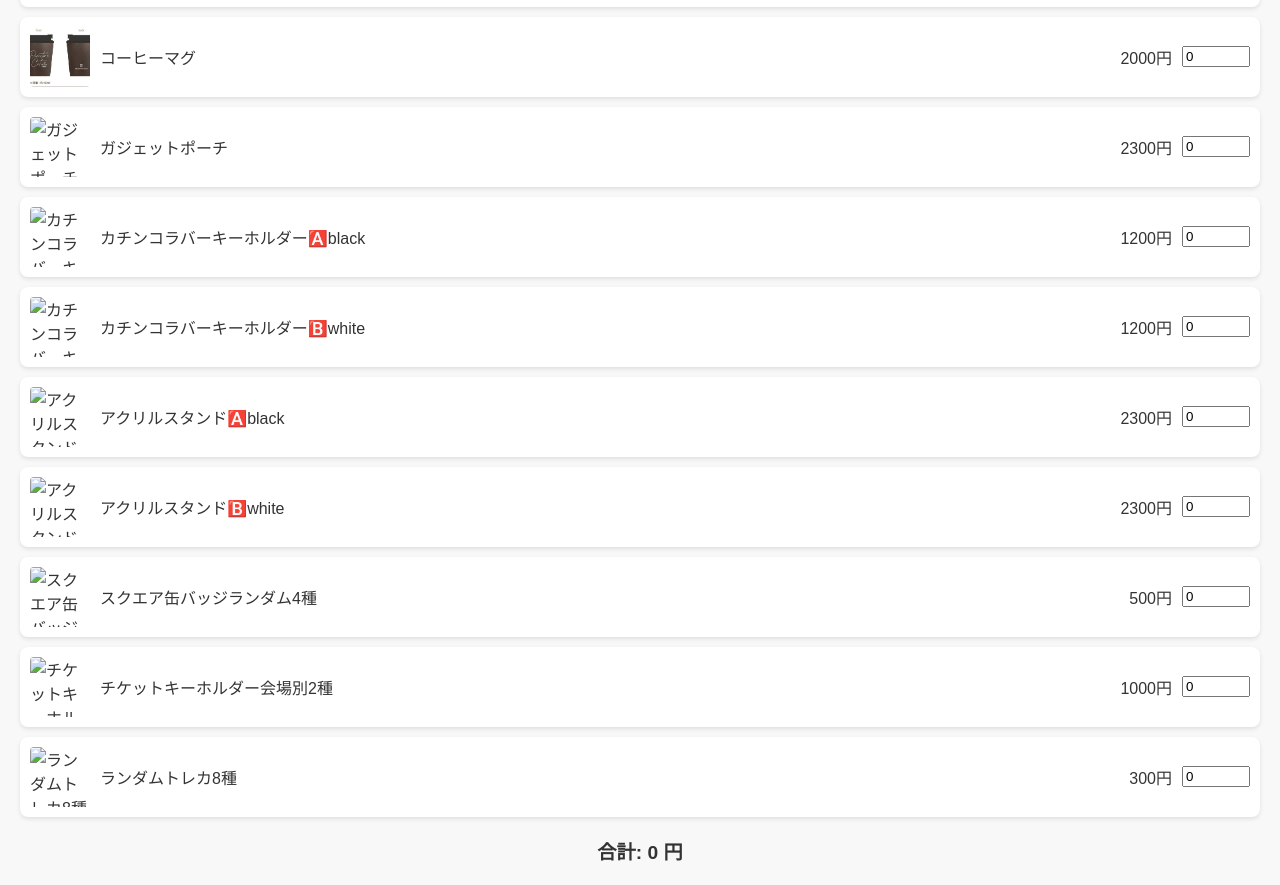
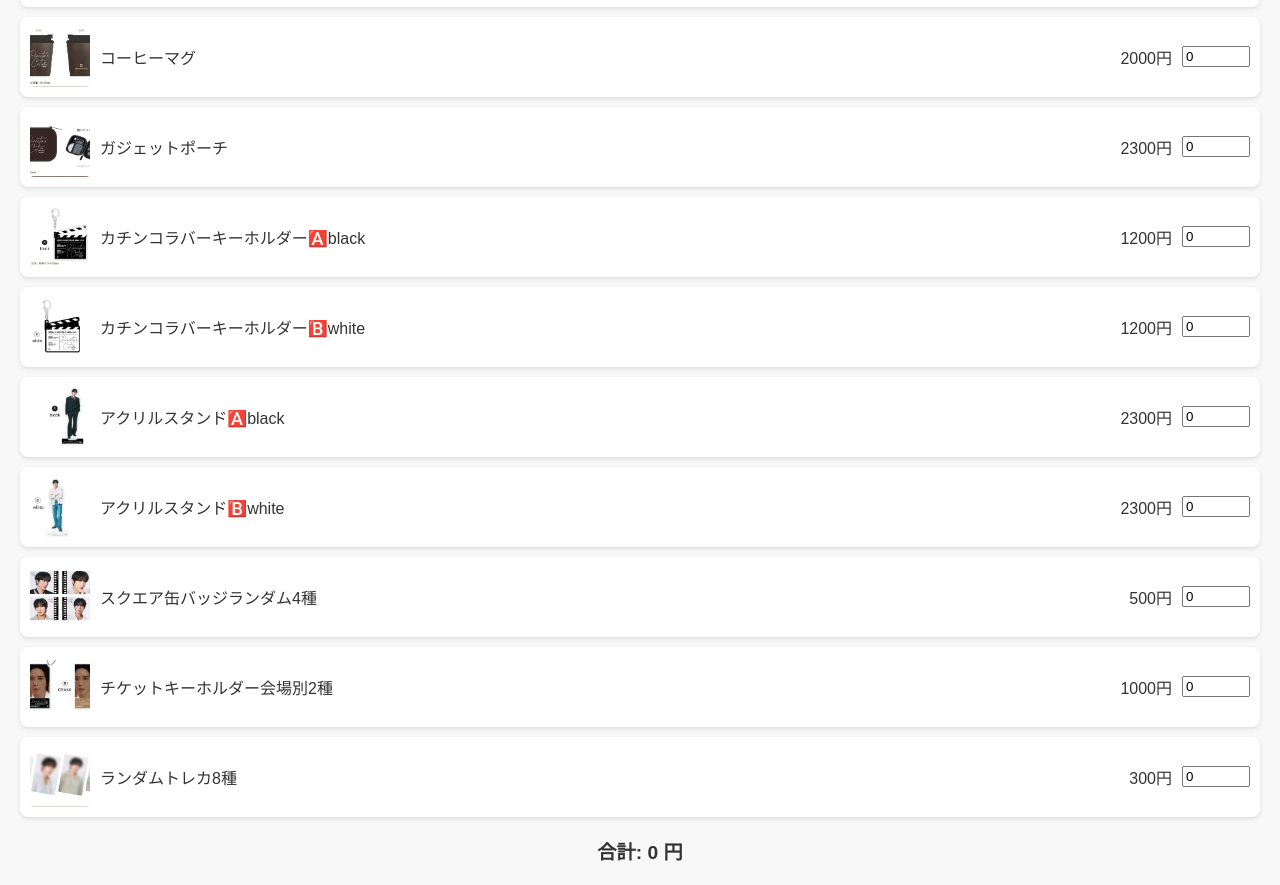
Before and after one commit to mii622/Ofd622jyh, a plain HTML site: page index.html in a window 1280 px wide. Shown: the part 792-1677 px from the top of the page. Drawn offline with Linux system fonts and the light colour scheme.

Commit message:
Update index.html

```diff
--- a/index.html
+++ b/index.html
@@ -65,14 +65,14 @@
       "images/IMG_007.JPG",
       "images/IMG_008.JPG",
       "images/IMG_009.JPG",
-      "images/IMG_010.JPG",
-      "images/IMG_011.JPG",
-      "images/IMG_012.JPG",
-      "images/IMG_013.JPG",
-      "images/IMG_014.JPG",
-      "images/IMG_015.JPG",
-      "images/IMG_016.JPG",
-      "images/IMG_017.JPG"
+      "images/IMG_0010.JPG",
+      "images/IMG_0011.JPG",
+      "images/IMG_0012.JPG",
+      "images/IMG_0013.JPG",
+      "images/IMG_0014.JPG",
+      "images/IMG_0015.JPG",
+      "images/IMG_0016.JPG",
+      "images/IMG_0017.JPG"
     ];
 
     const goods = [
```
